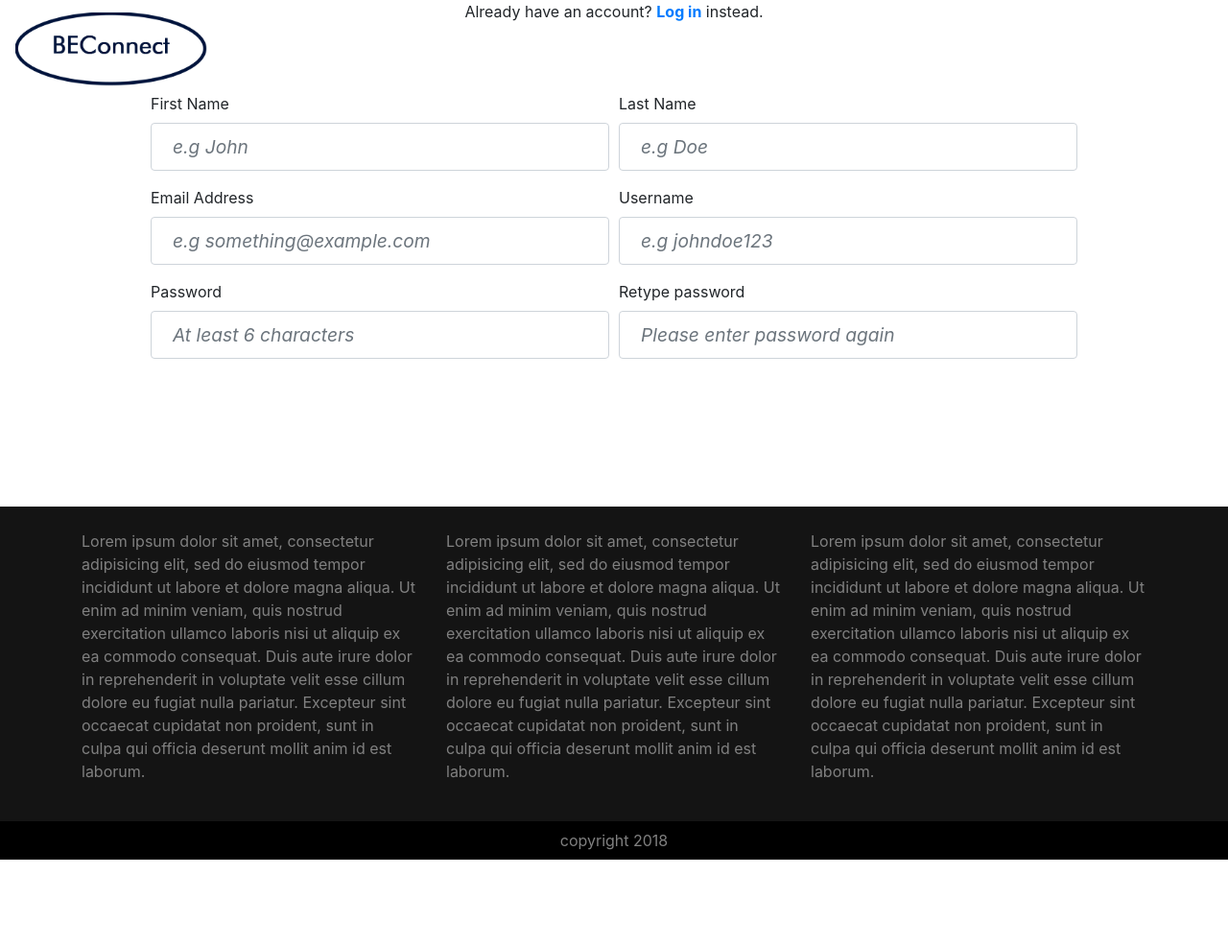
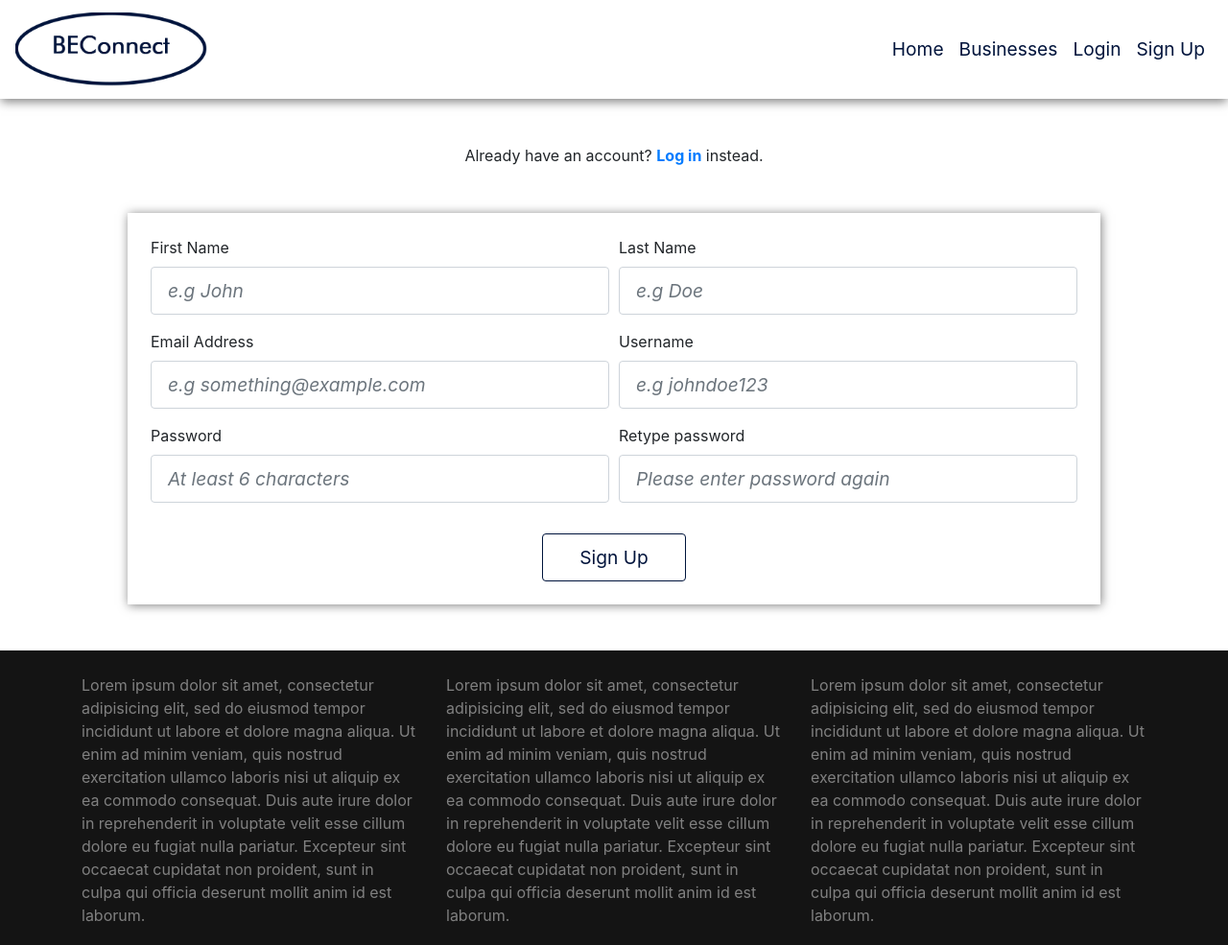
Before and after one commit to enJames/BEConnect, a plain HTML site: page template/signup.html in a window 1280 px wide. Shown: the top 985 px of the page at 96% size. Before the commit the page ends 896 px from the top, so only its background shows below. Drawn offline with nearby package versions, Linux system fonts and the light colour scheme.

Commit message:
style form and adjust css structure

```diff
--- a/template/static-files/css/index.css
+++ b/template/static-files/css/index.css
@@ -8,6 +8,9 @@
 .tint {
     background-color: rgba(0,10,80,.4);
     height: 100%;
+}
+.fa {
+    color: white;
 }
 .search-area {
     background-color: rgba(210,210,240,.3);
@@ -20,6 +23,14 @@
     background-color: rgba(0, 0, 60, .9);
     border-radius: 10px 10px 0 0;
     box-shadow: 1px 1px 10px .5px rgba(0,0,0,.4);
+}
+form button {
+    border-color: white !important;
+    color: white !important;
+}
+form button:hover {
+    background-color: white !important;
+    color: rgb(0, 20, 60) !important;
 }
 .search-result-container {
     background-color: rgba(0,0,40,.8);
--- a/template/static-files/css/master.css
+++ b/template/static-files/css/master.css
@@ -1,20 +1,29 @@
 body, html {
     min-height: 90vh;
 }
-.navbar-nav a {
+.my-nav-bg {
+    background-color: white;
+}
+.cover .navbar-nav a {
     color: white !important;
     font-size: 1.2rem;
 }
+.nav-div {
+    box-shadow: 0 4px 10px -1px rgba(0,0,0,0.5);
+}
+.nav-div .navbar-nav a {
+    color: rgb(0,20,60) !important;
+    font-size: 1.2rem;
+    font-weight: normal;
+}
 .navbar-brand img {
     max-width: 200px;
-    height: auto;
 }
 .navbar-brand img {
     width: 100%;
     height: auto;
 }
 .fa {
-    color: white;
     font-size: 2rem;
 }
 .fa:hover {
@@ -22,7 +31,7 @@ body, html {
 }
 input {
     height: 50px;
-    text-indent: 10px;
+    text-indent: 5px;
     font-size: 1.2rem !important;
     color: rgb(0, 20, 60);
     transition: .3s ease-in-out !important;
@@ -30,20 +39,16 @@ input {
 input::placeholder {
     font-style: italic;
 }
-input:focus {
+.form-control:focus {
     text-indent: 15px !important;
+    border: none !important;
 }
 form button {
     min-width: 150px;
     height: 50px;
     font-size: 1.2rem !important;
-    border-color: white !important;
-    color: white !important;
 }
 form button:hover {
-    background-color: white !important;
-    border-color: rgb(0, 20, 60) !important;
-    color: rgb(0, 20, 60) !important;
     font-weight: bold !important;
 }
 footer {
--- a/template/static-files/css/signup.css
+++ b/template/static-files/css/signup.css
@@ -1,5 +1,17 @@
-
-
+.main-content {
+    margin-top: 150px;
+}
+form {
+    box-shadow: 1px 1px 10px 0 rgba(0,0,0,.5);
+}
+form button {
+    border-color: rgb(0, 20, 60) !important;
+    color: rgb(0, 20, 60) !important;
+}
+form button:hover {
+    background-color: rgb(0, 20, 60) !important;
+    color: white !important;
+}
 @media screen and (max-width: 768px) {
 
 }
@@ -9,3 +21,8 @@
 @media screen and (max-width: 510px) {
 
 }
+@media screen and (max-width: 302px) {
+    .main-content {
+        margin-top: 180px;
+    }
+}
```
